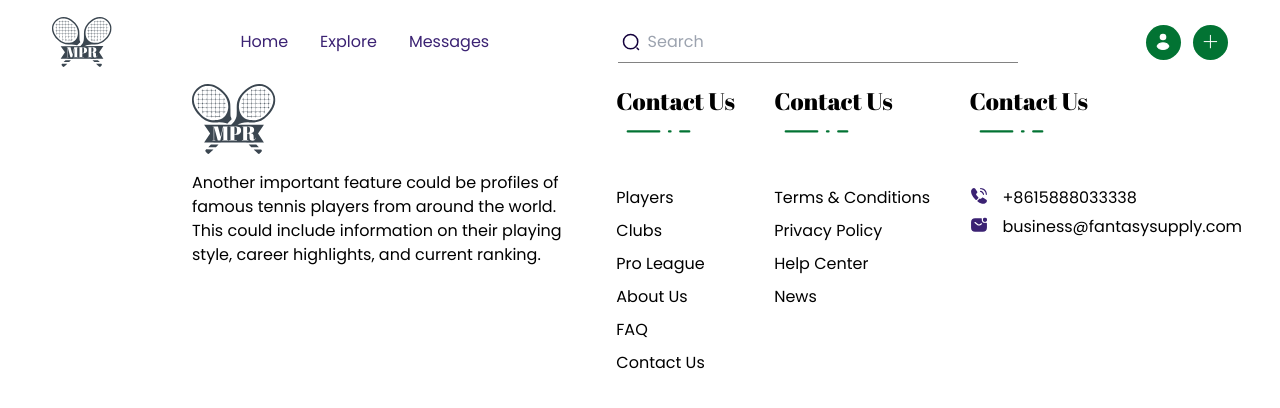
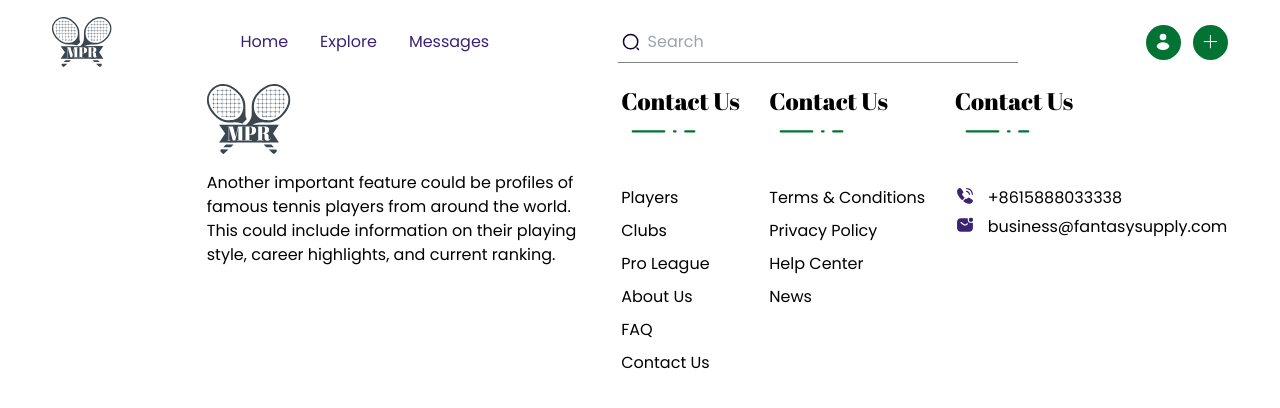
Before and after one commit to MubashirWaheed/tennis-clubs, a Next.js app: page / in a window 1280 px wide. Shown: the top 408 px of the page. Built offline with nearby package versions, Linux system fonts and the light colour scheme.

Commit message:
[fix] Fixed Footer UI- 80% Footer Done

```diff
--- a/app/components/footer/footer.jsx
+++ b/app/components/footer/footer.jsx
@@ -8,8 +8,8 @@ import Link from "next/link";
 
 const Footer = () => {
     return (
-        <footer className="">
-            <div className="flex w-[70%] mx-auto justify-between items-start">
+        <footer className="footer">
+            <div className="flex w-[70%] mx-auto justify-around items-start">
                 <div className="flex flex-col gap-[17px] items-start">
                     <Image src={Logo} alt="MPR Logo"/>
 
```
